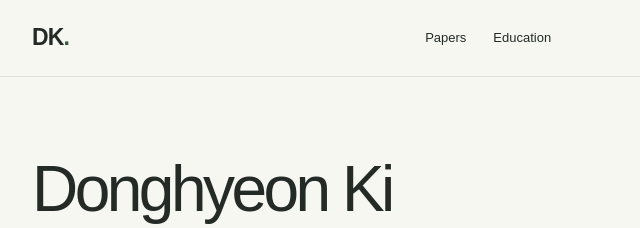
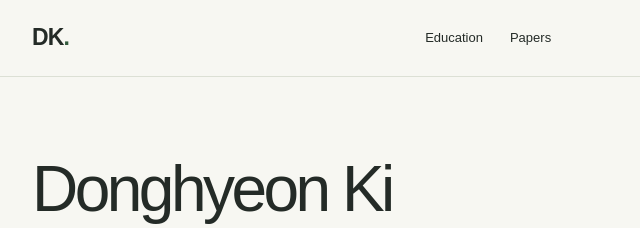
Before and after one commit to donghyeonki/donghyeonki.github.io, a plain HTML site: page index.html in a window 1280 px wide. Shown: the top 228 px of the page, 136-776 px from the left. Drawn offline with Linux system fonts and the light colour scheme.

Commit message:
Put Education before Papers in the nav
Co-Authored-By: Claude Fable 5.2 <noreply@anthropic.com>

```diff
--- a/index.html
+++ b/index.html
@@ -37,7 +37,7 @@
 </head>
 <body>
   <a class="skip" href="#about">Skip to content</a>
-  <header><div class="wrap nav"><a class="logo" href="#home" aria-label="Home">DK<span>.</span></a><nav aria-label="Main navigation"><a href="#publications">Papers</a><a href="#education">Education</a></nav><a class="nav-action" href="Donghyeon_Ki_Resume.pdf" target="_blank" rel="noopener">CV ↗</a></div></header>
+  <header><div class="wrap nav"><a class="logo" href="#home" aria-label="Home">DK<span>.</span></a><nav aria-label="Main navigation"><a href="#education">Education</a><a href="#publications">Papers</a></nav><a class="nav-action" href="Donghyeon_Ki_Resume.pdf" target="_blank" rel="noopener">CV ↗</a></div></header>
   <main id="home" class="wrap">
     <section id="about" class="hero" aria-labelledby="hero-title">
       <div class="hero-copy">
```
